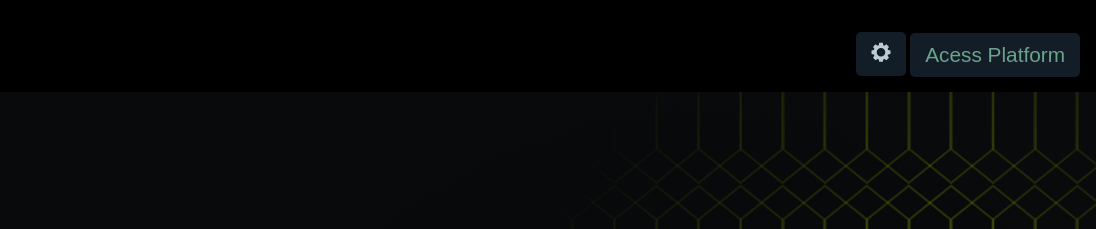
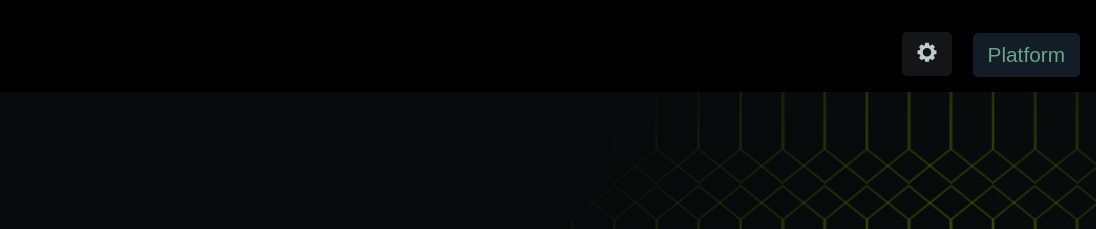
Before and after one commit to gowtherX137/SEDONA, a plain HTML site: page index.html in a window 1280 px wide. Shown: the top 229 px of the page, 184-1280 px from the left. Drawn offline with nearby package versions, Linux system fonts and the light colour scheme.

Commit message:
modified

```diff
--- a/index.html
+++ b/index.html
@@ -22,7 +22,7 @@
             <button class="setting-button">
               <img src="./public/vector.svg" alt="" />
             </button>
-            <button class="access-platform-button">Acess Platform</button>
+            <button class="platform-button">Platform</button>
           </div>
         </div>
       </nav>
--- a/main.css
+++ b/main.css
@@ -157,12 +157,13 @@ button {
 }
 .setting-button {
   padding: 10px 15px;
-  font-size: 1rem; /* Make the font-size the same as the access button */
-  background-color: #121d28;
+  margin-right: 1rem;
+  font-size: 1rem;
+  background-color: #141517;
   color: #bcc9ce;
 }
 
-.access-platform-button {
+.platform-button {
   padding: 10px 15px;
   font-size: 1.3rem;
   background-color: #121d28;
```
